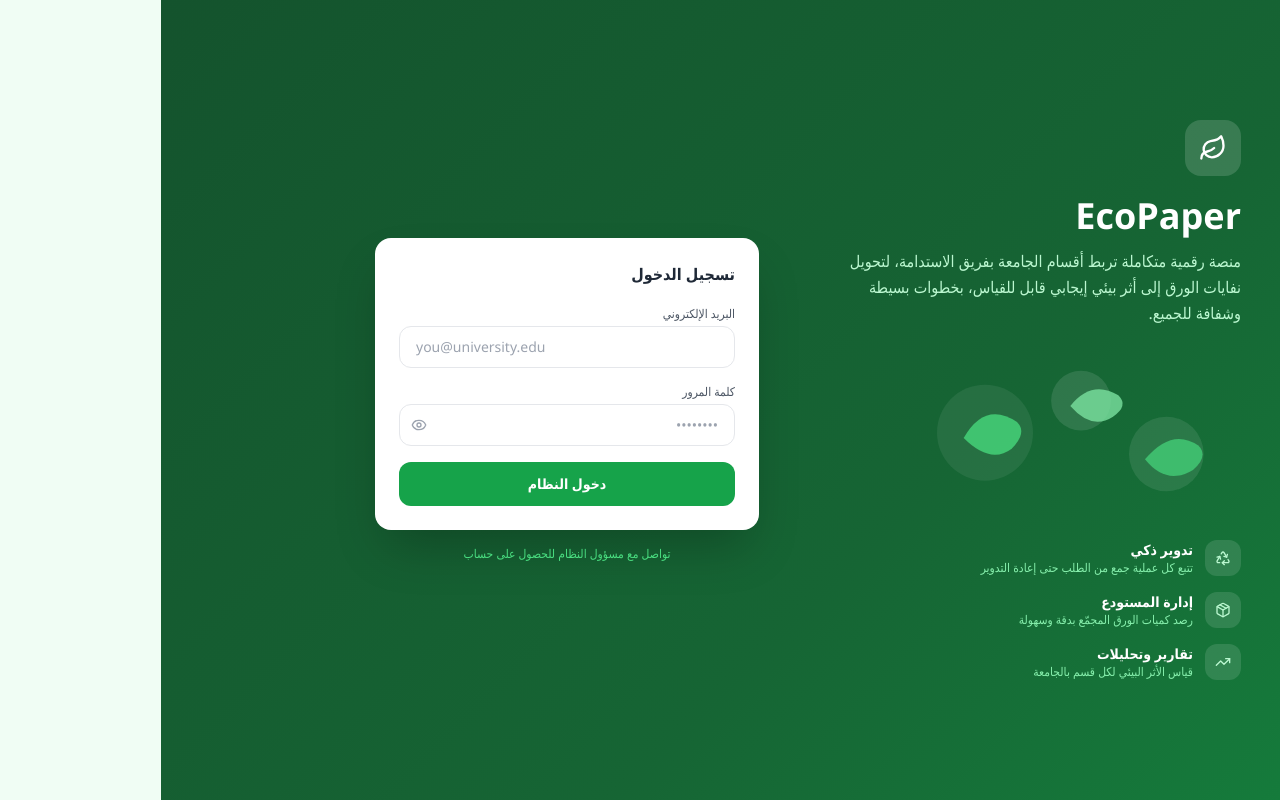
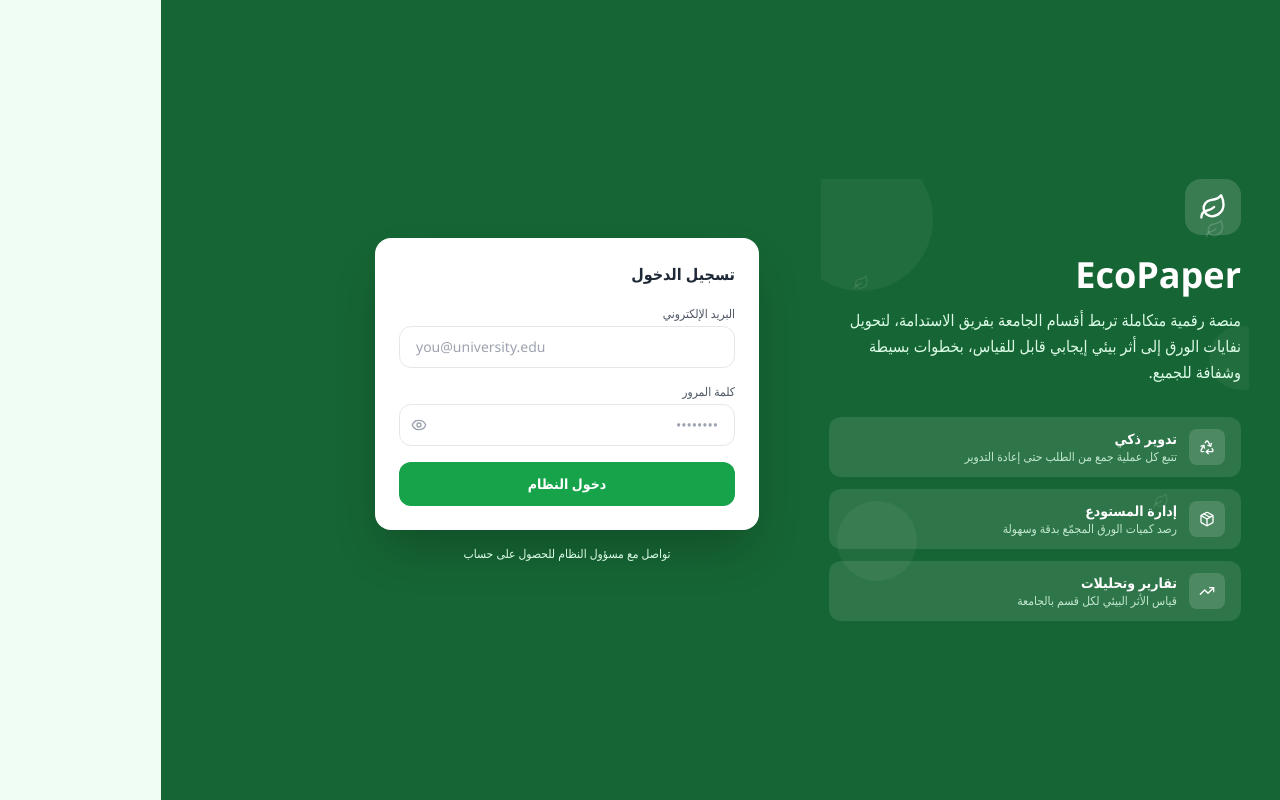
Before and after one commit to KhaledN7447/Ecopaper, a Next.js app: page /login in a window 1280 px wide. Built offline with nearby package versions, Linux system fonts and the light colour scheme.

Commit message:
Extend floating background animation across full login page

```diff
--- a/src/app/login/page.tsx
+++ b/src/app/login/page.tsx
@@ -40,66 +40,63 @@ export default function LoginPage() {
   }
 
   const features = [
-    { Icon: Recycle,    label: 'تدوير ذكي',     desc: 'تتبع كل عملية جمع من الطلب حتى إعادة التدوير' },
+    { Icon: Recycle,     label: 'تدوير ذكي',      desc: 'تتبع كل عملية جمع من الطلب حتى إعادة التدوير' },
     { Icon: Package,     label: 'إدارة المستودع', desc: 'رصد كميات الورق المجمّع بدقة وسهولة' },
-    { Icon: TrendingUp, label: 'تقارير وتحليلات', desc: 'قياس الأثر البيئي لكل قسم بالجامعة' },
+    { Icon: TrendingUp,  label: 'تقارير وتحليلات', desc: 'قياس الأثر البيئي لكل قسم بالجامعة' },
   ]
 
   return (
-    <div
-      className="min-h-screen flex items-center justify-center p-6"
-      style={{ background: 'linear-gradient(135deg, #14532D 0%, #166534 60%, #15803D 100%)' }}
-    >
+    <div className="min-h-screen flex items-center justify-center p-6 bg-green-800">
       <div className="w-full max-w-4xl grid lg:grid-cols-2 gap-10 items-center">
 
         {/* القسم الداعم / الترويجي */}
-        <div className="hidden lg:flex flex-col text-white px-2">
-          <div className="inline-flex items-center justify-center w-14 h-14 rounded-2xl mb-5"
-               style={{ background: 'rgba(255,255,255,0.15)' }}>
+        <div className="hidden lg:flex flex-col text-white px-2 relative overflow-hidden">
+
+          {/* دوائر عائمة */}
+          <div className="pointer-events-none absolute -top-8 -left-8 h-36 w-36 rounded-full bg-white/5 animate-float-1" />
+          <div className="pointer-events-none absolute bottom-10 left-4 h-20 w-20 rounded-full bg-white/5 animate-float-2" />
+          <div className="pointer-events-none absolute top-1/3 -right-6 h-16 w-16 rounded-full bg-white/5 animate-float-3" />
+
+          {/* أوراق عائمة */}
+          <Leaf className="pointer-events-none absolute top-10 right-6 w-5 h-5 text-white/15 animate-float-3" />
+          <Leaf className="pointer-events-none absolute bottom-28 right-20 w-4 h-4 text-white/10 animate-float-1" />
+          <Leaf className="pointer-events-none absolute top-24 left-8 w-4 h-4 text-white/10 animate-float-2" />
+
+          <div className="relative">
+            <div className="inline-flex items-center justify-center w-14 h-14 rounded-2xl mb-5 bg-white/15">
               <Leaf className="w-7 h-7 text-white" />
             </div>
 
             <h1 className="text-4xl font-bold mb-3">EcoPaper</h1>
-          <p className="text-green-200 text-base mb-8 leading-relaxed">
+            <p className="text-green-100 text-base mb-8 leading-relaxed">
               منصة رقمية متكاملة تربط أقسام الجامعة بفريق الاستدامة، لتحويل نفايات الورق
               إلى أثر بيئي إيجابي قابل للقياس، بخطوات بسيطة وشفافة للجميع.
             </p>
 
-          {/* رسم توضيحي بسيط SVG بدون رفع صور */}
-          <svg viewBox="0 0 300 140" className="w-full max-w-xs mb-8 opacity-90">
-            <circle cx="60" cy="70" r="45" fill="rgba(255,255,255,0.08)" />
-            <circle cx="150" cy="40" r="28" fill="rgba(255,255,255,0.12)" />
-            <circle cx="230" cy="90" r="35" fill="rgba(255,255,255,0.10)" />
-            <path d="M40 75 Q60 40 90 60 Q100 70 85 85 Q65 100 40 75 Z" fill="#4ADE80" opacity="0.85" />
-            <path d="M140 45 Q160 20 185 35 Q195 45 180 55 Q160 68 140 45 Z" fill="#86EFAC" opacity="0.8" />
-            <path d="M210 95 Q235 65 260 82 Q270 92 255 105 Q230 120 210 95 Z" fill="#4ADE80" opacity="0.75" />
-          </svg>
-
-          <div className="space-y-4">
+            <div className="space-y-3">
               {features.map(({ Icon, label, desc }) => (
-              <div key={label} className="flex items-start gap-3">
-                <div className="flex-shrink-0 w-9 h-9 rounded-xl flex items-center justify-center"
-                     style={{ background: 'rgba(255,255,255,0.12)' }}>
-                  <Icon className="w-4 h-4 text-green-200" />
+                <div key={label} className="flex items-center gap-3 bg-white/10 rounded-xl px-4 py-3">
+                  <div className="flex-shrink-0 w-9 h-9 rounded-lg flex items-center justify-center bg-white/15">
+                    <Icon className="w-4 h-4 text-white" />
                   </div>
                   <div>
                     <p className="text-sm font-semibold text-white">{label}</p>
-                  <p className="text-xs text-green-300">{desc}</p>
+                    <p className="text-xs text-green-100/85">{desc}</p>
                   </div>
                 </div>
               ))}
+            </div>
           </div>
         </div>
 
         {/* فورم تسجيل الدخول */}
         <div className="w-full max-w-sm mx-auto">
           <div className="text-center mb-8 lg:hidden">
-            <div className="inline-flex items-center justify-center w-16 h-16 rounded-2xl mb-3"
-                 style={{ background: 'rgba(255,255,255,0.15)' }}>
+            <div className="inline-flex items-center justify-center w-16 h-16 rounded-2xl mb-3 bg-white/15">
               <Leaf className="w-8 h-8 text-white" />
             </div>
             <h1 className="text-3xl font-bold text-white">EcoPaper</h1>
-            <p className="text-green-300 text-sm mt-1">منصة إدارة النفايات الورقية الجامعية</p>
+            <p className="text-green-100 text-sm mt-1">منصة إدارة النفايات الورقية الجامعية</p>
           </div>
 
           <div className="bg-white rounded-2xl p-6 shadow-2xl">
@@ -142,7 +139,7 @@ export default function LoginPage() {
               </button>
             </form>
           </div>
-          <p className="text-center text-green-400 text-xs mt-4">تواصل مع مسؤول النظام للحصول على حساب</p>
+          <p className="text-center text-green-100 text-xs mt-4">تواصل مع مسؤول النظام للحصول على حساب</p>
         </div>
 
       </div>
```
Lines whose indentation alone changed are shown as unchanged.
